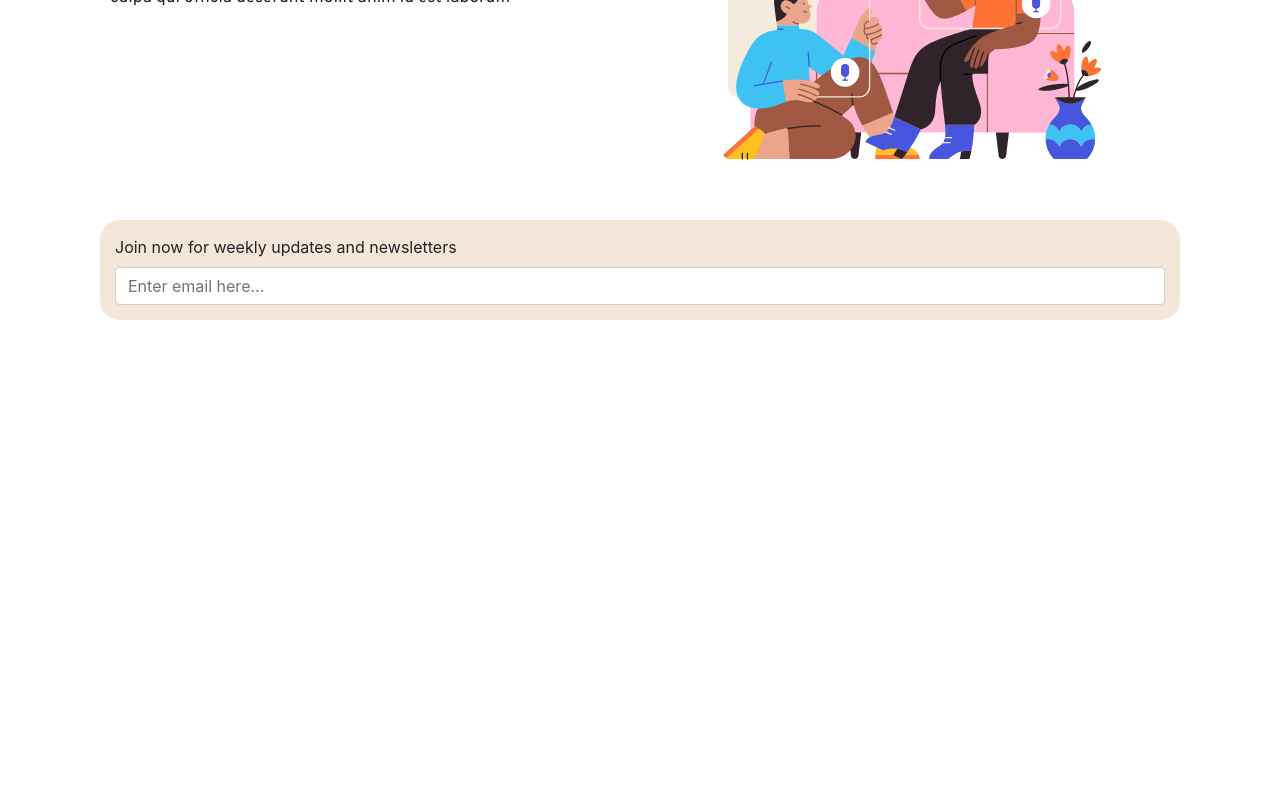
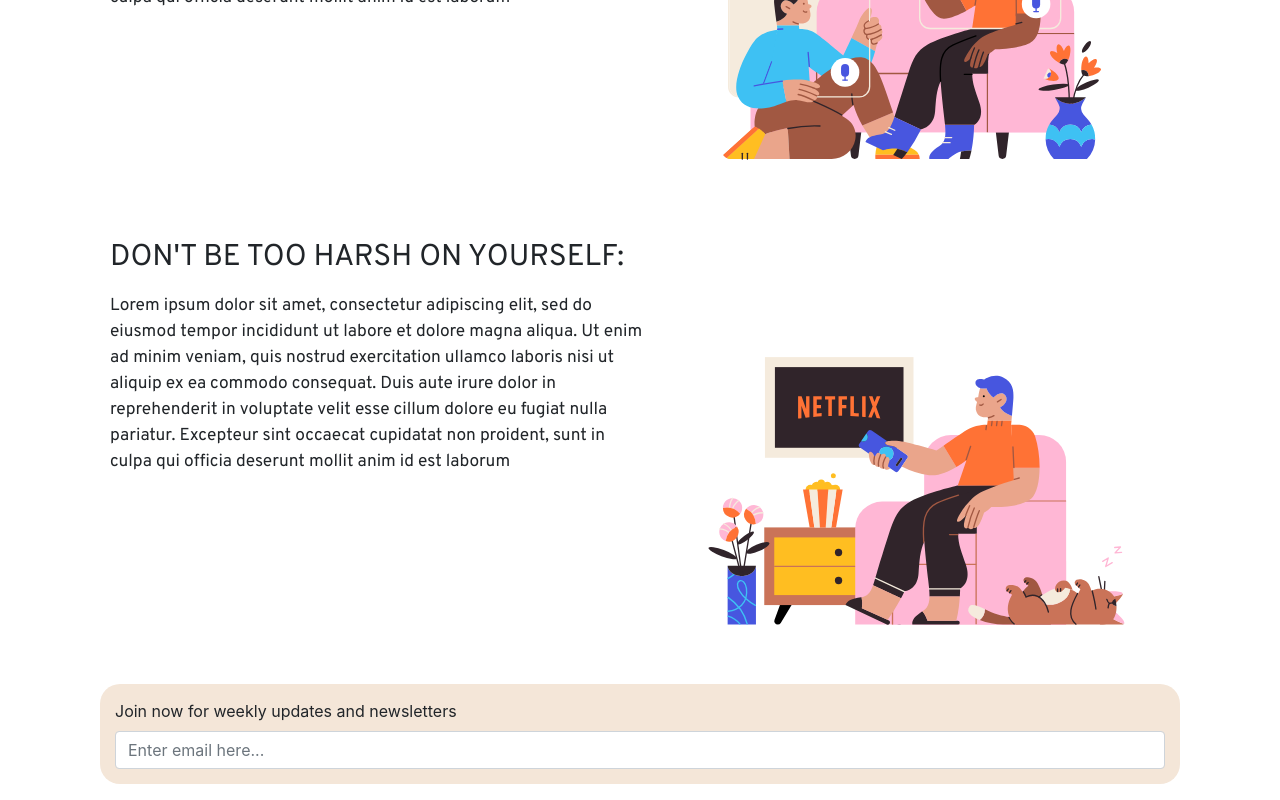
Before and after one commit to bennetteyee/IXXN321-Project2, a React (Create React App) app: page /tips in a window 1280 px wide. Shown: the part 945-1745 px from the top of the page. Before the commit the page ends 1281 px from the top, so only its background shows below. Built offline with nearby package versions, Linux system fonts and the light colour scheme.

Commit message:
Final push

```diff
--- a/src/pages/js/About.js
+++ b/src/pages/js/About.js
@@ -23,6 +23,7 @@ export default class About extends Component {
          <h3>Find tips on how to stay productive during this lockdown.</h3>
          <Image src={require("../../images/wfh_5.svg")} className="photo1" rounded />
      </div>
+
      <EmailForm/>
      </Layout>
 
--- a/src/pages/js/Tips.js
+++ b/src/pages/js/Tips.js
@@ -24,7 +24,6 @@ export default class Tips extends Component {
          reprehenderit in voluptate velit esse cillum dolore eu fugiat nulla pariatur. Excepteur sint occaecat cupidatat
          non proident, sunt in culpa qui officia deserunt mollit anim id est laborum </p>
 
-
     </div>
         <Image src={require("../../images/wfh_5.svg")} className="photo1" rounded />
     </div>
@@ -44,6 +43,21 @@ export default class Tips extends Component {
         <Image src={require("../../images/wfh_9.svg")} className="photo1" rounded />
     </div>
 
+    <div className = "name">
+        <h1>DON'T BE TOO HARSH ON YOURSELF:</h1>
+    </div>
+    <div className= "info-container">
+    <div clasName= "content">
+         <p>Lorem ipsum dolor sit amet, consectetur adipiscing elit, sed do eiusmod tempor incididunt ut labore et dolore magna aliqua.
+         Ut enim ad minim veniam, quis nostrud exercitation ullamco laboris nisi ut aliquip ex ea commodo consequat. Duis aute irure dolor in
+         reprehenderit in voluptate velit esse cillum dolore eu fugiat nulla pariatur. Excepteur sint occaecat cupidatat
+         non proident, sunt in culpa qui officia deserunt mollit anim id est laborum </p>
+
+
+    </div>
+        <Image src={require("../../images/wfh_4.svg")} className="photo1" rounded />
+    </div>
+
        <EmailForm/>
        </Layout>
 
```
